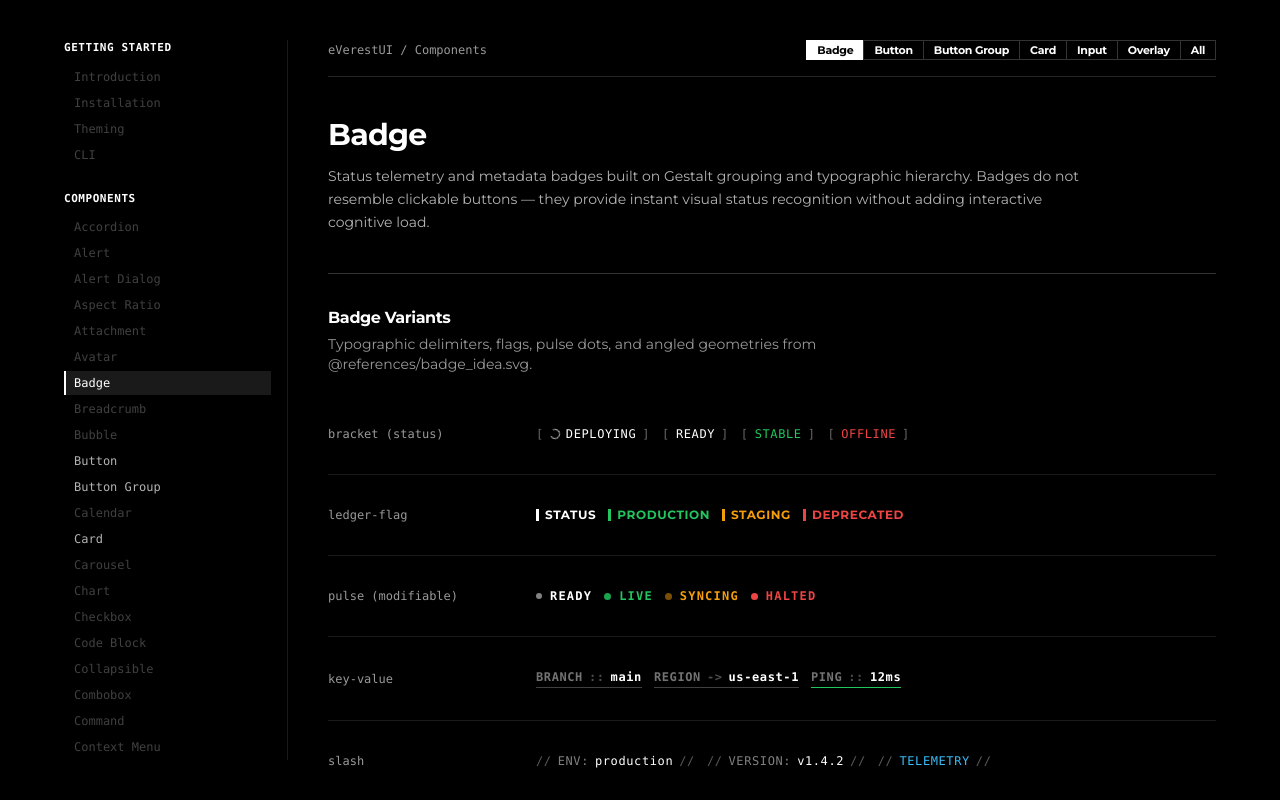
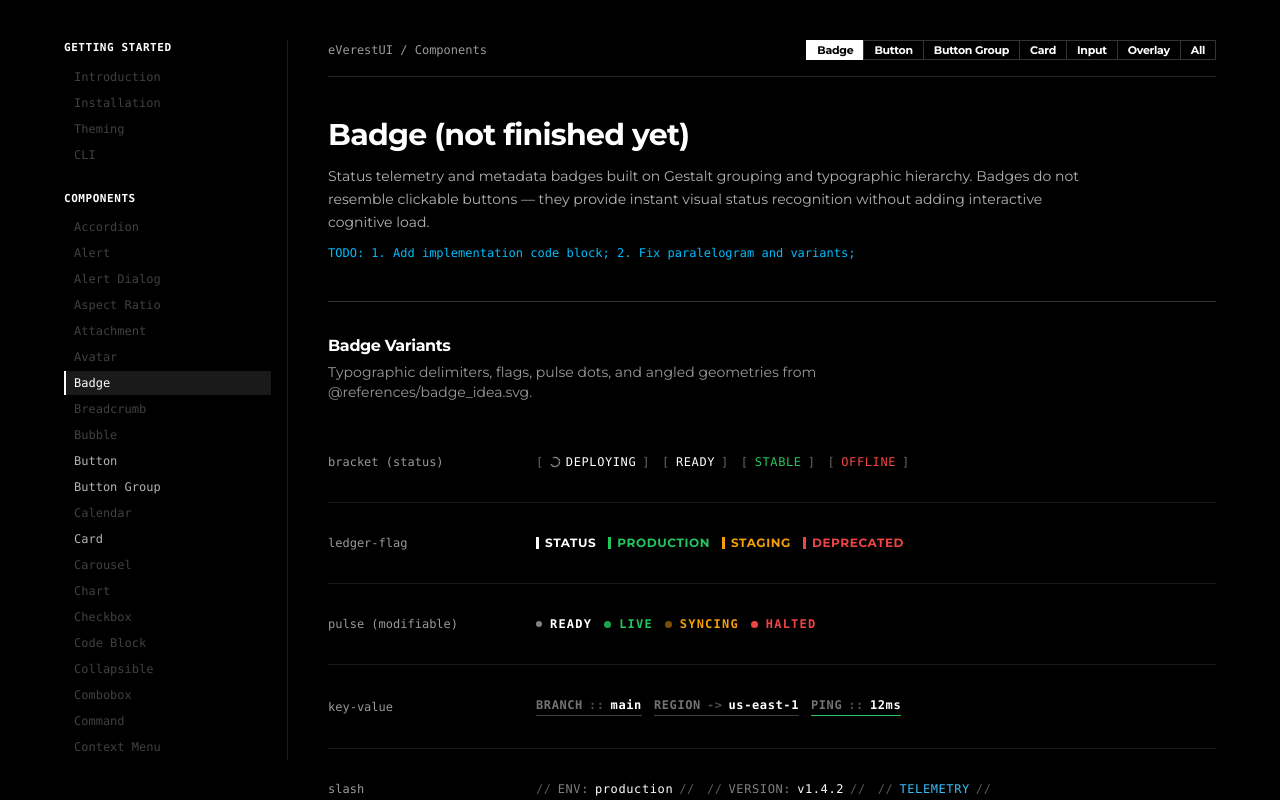
Before and after one commit to 3oFiz4/eVerestUI, a React (Vite) app: page / in a window 1280 px wide. Both pictures are taken after a click on the button "Badge". Shown: the top 800 px of the page. Built offline with nearby package versions, Linux system fonts and the light colour scheme.

Commit message:
docs(badge): mark Badge header as not finished yet with TODO note

```diff
--- a/src/App.jsx
+++ b/src/App.jsx
@@ -209,10 +209,13 @@ export default function App() {
             <>
               <header className="space-y-3">
                 <h1 className="text-3xl font-bold tracking-tight text-white">
-                  Badge
+                  Badge (not finished yet)
                 </h1>
                 <p className="max-w-3xl text-sm text-white/70 leading-relaxed">
                   Status telemetry and metadata badges built on Gestalt grouping and typographic hierarchy. Badges do not resemble clickable buttons — they provide instant visual status recognition without adding interactive cognitive load.
+                </p>
+                <p className="font-mono text-xs text-sky-400">
+                  TODO: 1. Add implementation code block; 2. Fix paralelogram and variants;
                 </p>
               </header>
 
```
